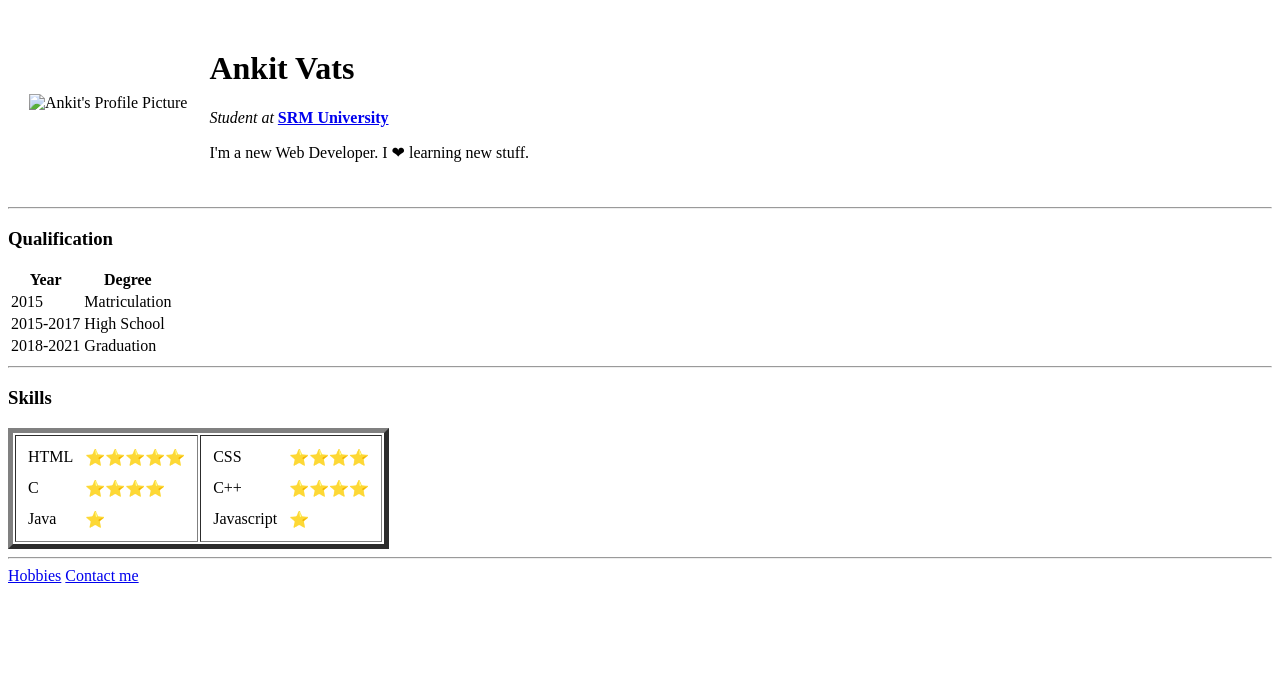
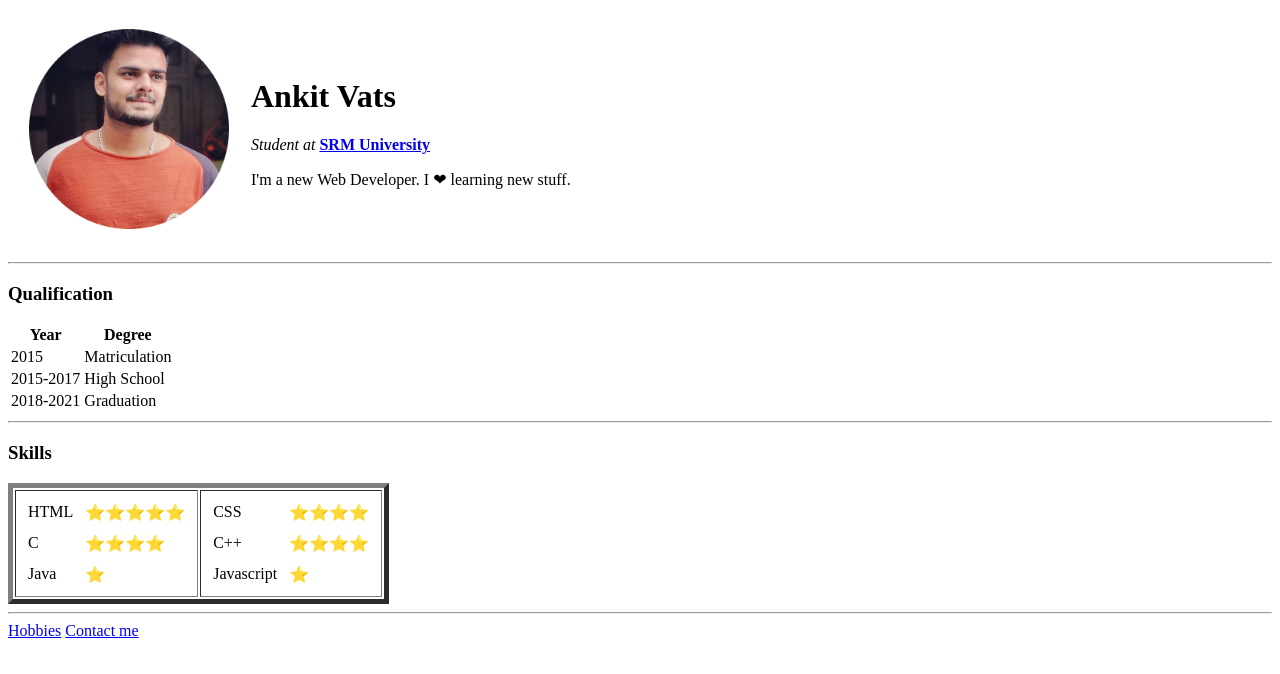
Before and after one commit to Ankitvats0/CV, a plain HTML site: page index.html in a window 1280 px wide. Drawn offline with Linux system fonts and the light colour scheme.

Commit message:
Update index.html

```diff
--- a/index.html
+++ b/index.html
@@ -12,7 +12,7 @@
     <table cellspacing="20">
         <tr>
             <td>
-                <img src="Images/DP.png" alt="Ankit's Profile Picture" height="200" width="200">
+                <img src="DP.png" alt="Ankit's Profile Picture" height="200" width="200">
             </td>
             <td>
                 <h1>Ankit Vats</h1>
```
